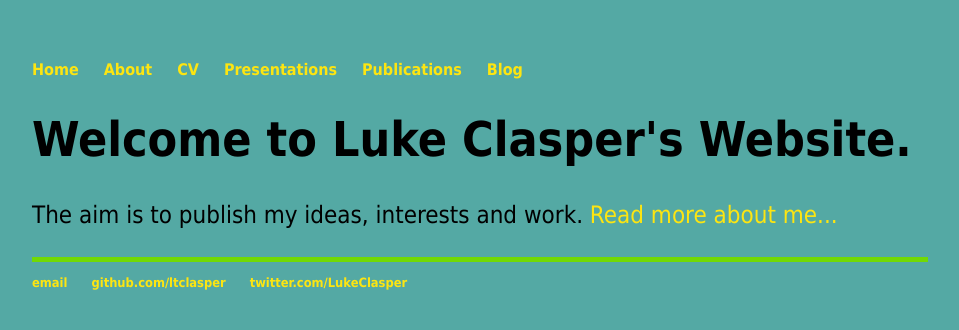
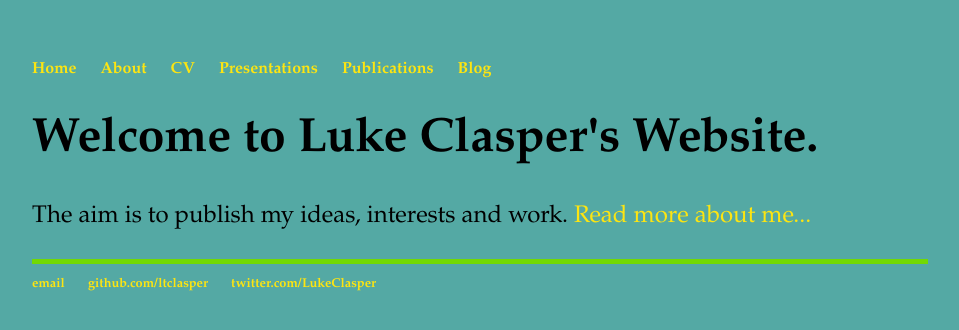
Before and after one commit to ltclasper/ltclasper.github.io, a Jekyll site: the page built from index.html, in a window 1280 px wide. Shown: the top 330 px of the page, without its empty margins (160-1119 px from the left). Built offline with Jekyll 4.4.1, drawn with Linux system fonts in a browser that asks for light colours.

Commit message:
Update main.css

```diff
--- a/css/main.css
+++ b/css/main.css
@@ -4,7 +4,7 @@ body {
     background-color: #54A9A4;
 }
 nav ul, footer ul {
-    font-family:'Tahoma','Geneva','sans-serif';
+    font-family:"Palatino Linotype", "Book Antiqua", Palatino, serif;
     padding: 0px;
     list-style: none;
     font-weight: bold;
@@ -16,20 +16,20 @@ nav ul li, footer ul li {
 a {
     text-decoration: none;
     color: #FDE511;
-    font-family:'Tahoma','Geneva','sans-serif';
+    font-family:"Palatino Linotype", "Book Antiqua", Palatino, serif;
 }
 a:hover {
     text-decoration: underline;
 }
 h1 {
     font-size: 3em;
-    font-family:'Tahoma','Geneva','sans-serif';
+    font-family:"Palatino Linotype", "Book Antiqua", Palatino, serif;
 }
 p {
     font-size: 1.5em;
     line-height: 1.4em;
     color: #000000;
-    font-family:'Tahoma','Geneva','sans-serif';
+    font-family:"Palatino Linotype", "Book Antiqua", Palatino, serif;
 
 
 }
@@ -41,10 +41,10 @@ footer {
 ul.posts {
     margin: 20px auto 40px;
     font-size: 1.5em;
-    font-family:'Tahoma','Geneva','sans-serif';
+    font-family:"Palatino Linotype", "Book Antiqua", Palatino, serif;
 }
 
 ul.posts li {
     list-style: none;
-    font-family:'Tahoma','Geneva','sans-serif';
+    font-family:"Palatino Linotype", "Book Antiqua", Palatino, serif;
 }
```
